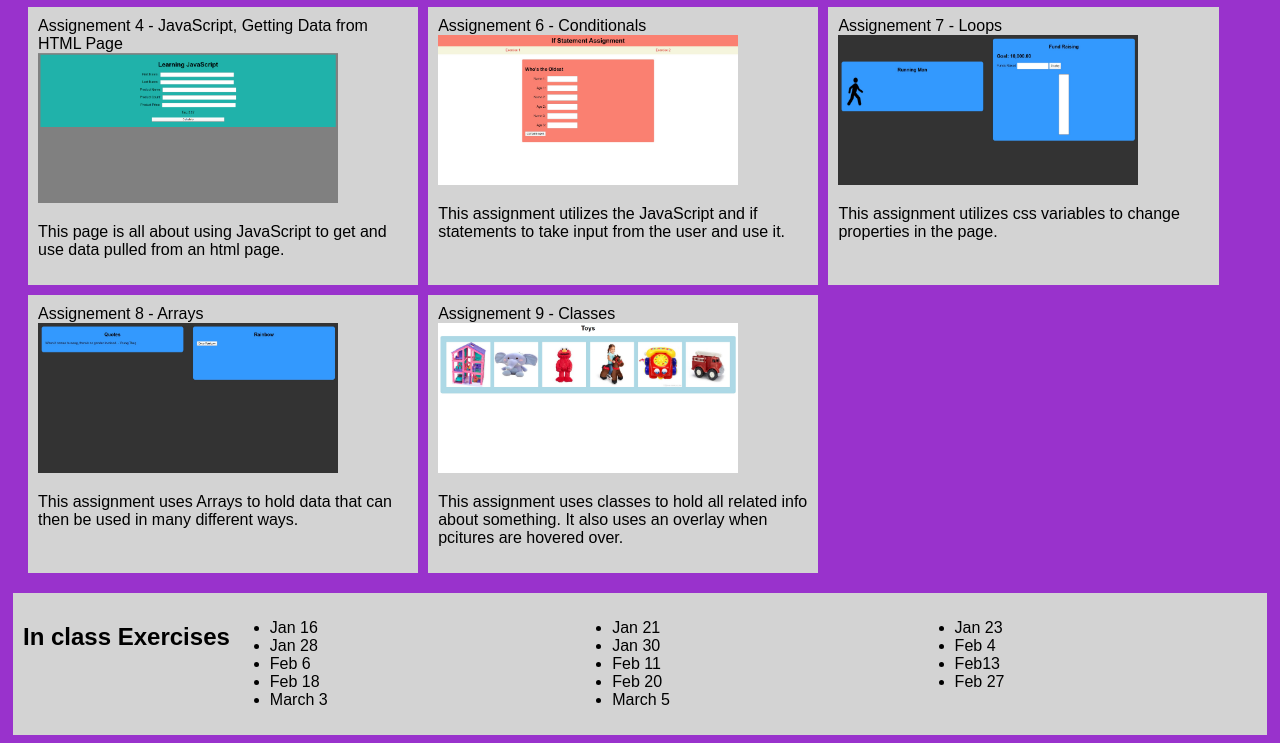
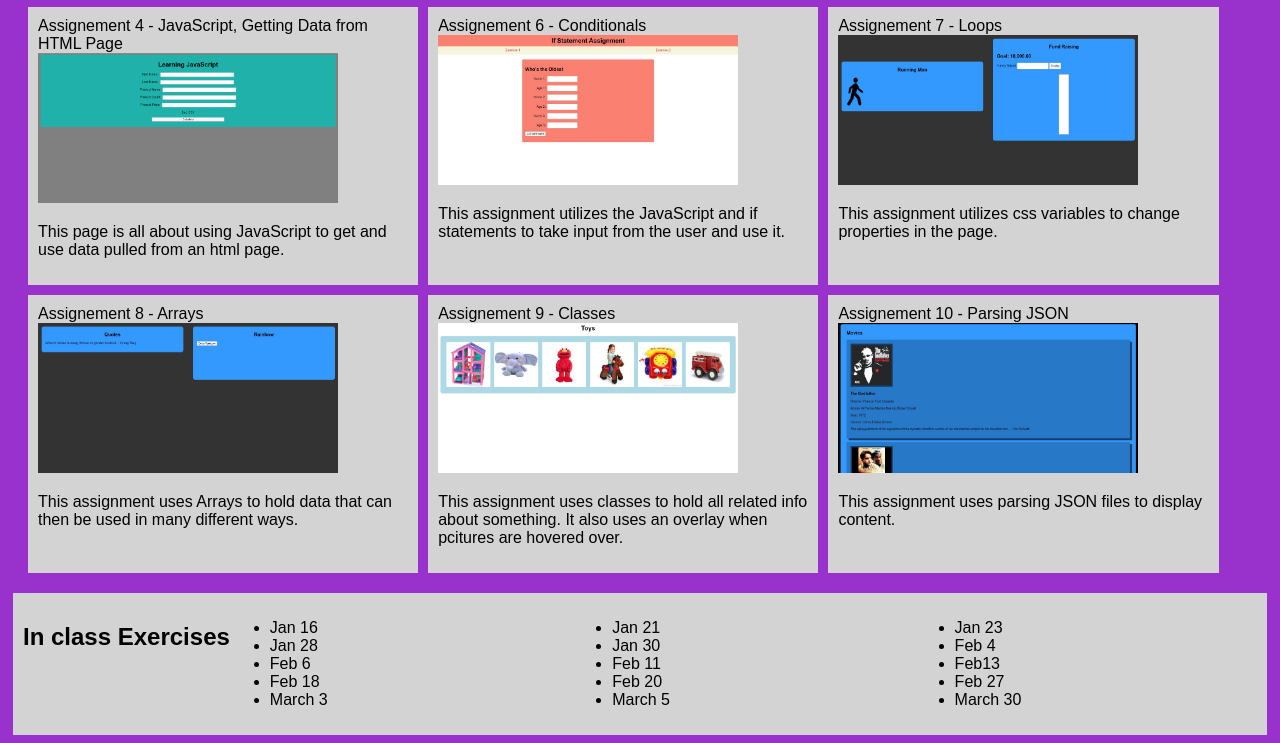
Before and after one commit to NickHeater/NickHeater.github.io, a plain HTML site: page index.html in a window 1280 px wide. Shown: the part 520-1263 px from the top of the page. Drawn offline with Linux system fonts and the light colour scheme.

Commit message:
Added assignment 10 and brewery assignment

```diff
--- a/index.html
+++ b/index.html
@@ -55,6 +55,11 @@
                     <img src="websiteimages/assignment_9.jpg" alt="Assignement 9" style="width:300px;height:150px;">
                     <p>This assignment uses classes to hold all related info about something. It also uses an overlay when pcitures are hovered over.</p>
                 </section>
+                <section>
+                    <a href="assignments/assignment10/index.html">Assignement 10 - Parsing JSON</a>
+                    <img src="websiteimages/assignment_10.jpg" alt="Assignement 10" style="width:300px;height:150px;">
+                    <p>This assignment uses parsing JSON files to display content.</p>
+                </section>
             </div>
 
             <div id="inclass">
@@ -84,6 +89,7 @@
                             <li><a href="inclass/feb4/index.html">Feb 4</a></li>
                             <li><a href="inclass/feb13/index.html">Feb13</a></li>
                             <li><a href="inclass/feb27/index.html">Feb 27</a></li>
+                            <li><a href="inclass/openbrewery/index.html">March 30</a></li>
                         </ul>
                     </section>
                 <!--</div>-->
```
Also changed, not shown: websiteimages/assignment_10.jpg (added).
